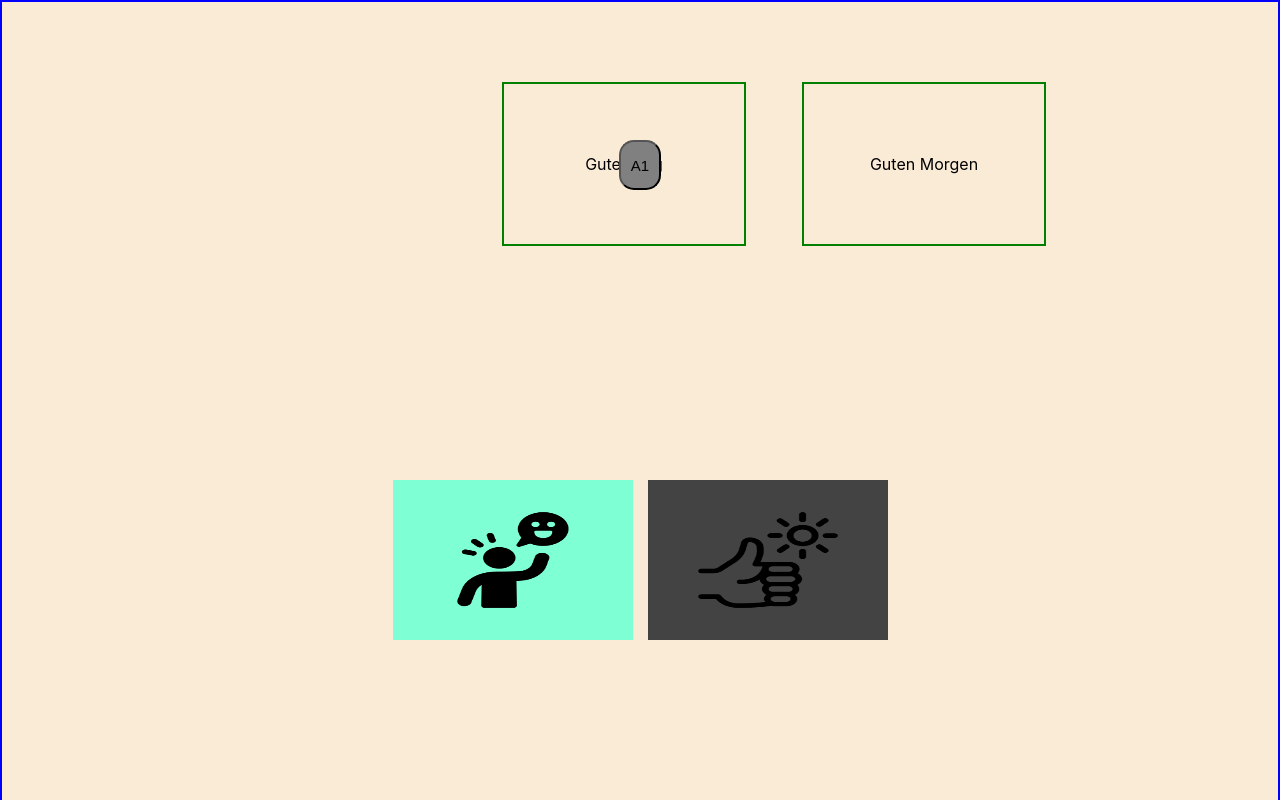
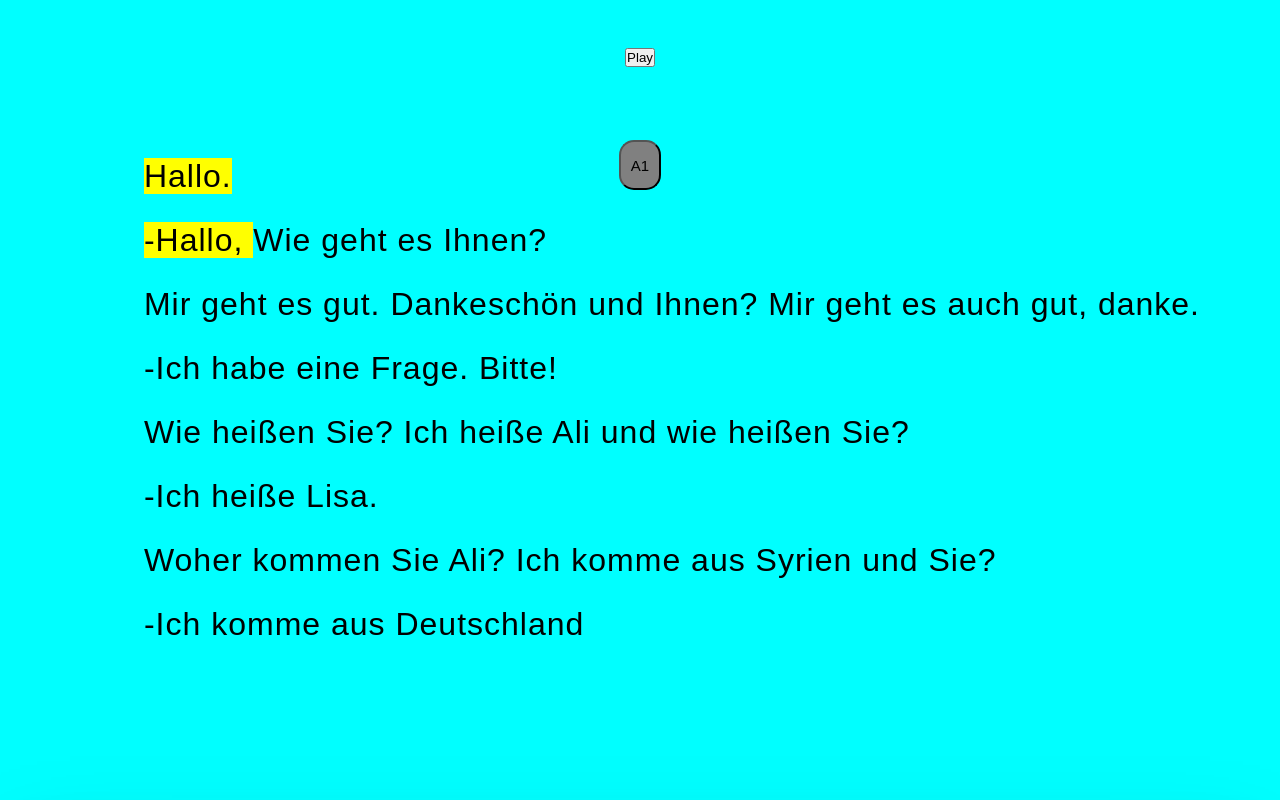
Before and after one commit to arasaa/ziman, a React (Create React App) app: page / in a window 1280 px wide. Shown: the top 800 px of the page. Built offline with nearby package versions, Linux system fonts and the light colour scheme.

Commit message:
finished part sex and almost partseven

```diff
--- a/src/App.js
+++ b/src/App.js
@@ -29,12 +29,12 @@ import PartFour from './deutsch/parts/PartFour';
 function App() {
   return (
     <div className="#">
-  <PartSex />
+  <PartSeven />
      <Lessons />
 
 
   {/**  <PartFiveAudio />
-   *
+   * <PartSex />
 
     <PartSeven />
 
--- a/src/deutsch/parts/PartSex.jsx
+++ b/src/deutsch/parts/PartSex.jsx
@@ -144,7 +144,7 @@ function PartSex() {
       <div className="icon-container">
         {!divs.find((div) => div.isMatched && div.text === 'Guten Tag') && (
           <img
-            className="tag"
+            className="tag divs-icon"
             dataWord="Guten Tag"
             src={gutenTag}
             alt=""
@@ -154,7 +154,7 @@ function PartSex() {
         )}
         {!divs.find((div) => div.isMatched && div.text === 'Guten Morgen') && (
           <img
-            className="morgen"
+            className="morgen divs-icon"
             dataWord="Guten Morgen"
             src={gutenMorgen}
             alt=""
--- /dev/null
+++ b/src/deutsch/parts/partSeven.css
@@ -0,0 +1,26 @@
+.part-seven-container{
+    width: 100%;
+    height: 100vh;
+    background-color: aqua;
+    display: flex;
+    justify-content: center;
+    align-items: center;
+}
+.text-container{
+
+}
+.part-seven-container p {
+    white-space: pre-line;
+    font-family: sans-serif;
+    letter-spacing: 1px;
+    font-size: larger;
+    line-height: 2;
+    font-size: 2em;
+    position: absolute;
+    right: 5rem;
+  }
+  .audio-button{
+    align-self: flex-start;
+    position: relative;
+    top: 3rem;
+  }
--- a/src/deutsch/parts/partSeven.jsx
+++ b/src/deutsch/parts/partSeven.jsx
@@ -1,4 +1,5 @@
 import React, { useState, useEffect } from 'react';
+import './partSeven.css'
 //import vorstellung from '../sounds/vorstellung.mp3'
 
 
@@ -66,12 +67,20 @@ const PartSeven = () => {
     setIsPlaying(!isPlaying);
   };
 
-  const text = "Hallo.-Hallo. Wie geht es Ihnen?-Mir geht es gut. Dankeschön und Ihnen? Mir geht es auch gut, danke. -Ich habe eine Frage. Bitte!-Wie heißen Sie?Ich heiße Ali und wie heißen Sie?-Ich heiße Lisa. Woher kommen Sie Ali?Ich komme aus Syrien und Sie?-Ich komme aus Deutschland";
+  const text = `Hallo.
+-Hallo, Wie geht es Ihnen?
+Mir geht es gut. Dankeschön und Ihnen? Mir geht es auch gut, danke.
+-Ich habe eine Frage. Bitte!
+ Wie heißen Sie? Ich heiße Ali und wie heißen Sie?
+-Ich heiße Lisa.
+ Woher kommen Sie Ali? Ich komme aus Syrien und Sie?
+-Ich komme aus Deutschland`;
+
   //const audioSrc = {vorstellung};
 
   return (
-    <div>
-      <p>
+    <div className='part-seven-container'>
+      <p className='text-container'>
         {text.split(' ').map((word, index) => (
           <span
             key={index}
@@ -92,7 +101,7 @@ const PartSeven = () => {
           setHighlightedIndex(text.split(' ').length - 1);
         }}
       ></audio>
-      <button onClick={handlePlayPause}>{isPlaying ? 'Pause' : 'Play'}</button>
+      <button className='audio-button' onClick={handlePlayPause}>{isPlaying ? 'Pause' : 'Play'}</button>
     </div>
   );
 };
--- a/src/deutsch/parts/partSex.css
+++ b/src/deutsch/parts/partSex.css
@@ -3,11 +3,11 @@
     justify-content: center;
     align-items: center;
     position: fixed;
-    /* top: 2rem; */
+    top: 0rem;
     width: -webkit-fill-available;
     height: 100vh;
-    border: 2px blue solid;
-    background-color: antiquewhite;
+    border: 2px rgb(5, 5, 135) solid;
+    background-color: #005c7d;
 }
 .draggable-div{
     display: flex;
@@ -17,6 +17,9 @@
     width: 15rem;
     height: 10rem;
     margin-top: 5rem;
+    box-shadow: rgba(50, 50, 93, 0.25) 0px 50px 100px -20px, rgba(0, 0, 0, 0.3) 0px 30px 60px -30px, rgba(10, 37, 64, 0.35) 0px -2px 6px 0px inset;
+    color: #ade9ed;
+    font-size: 2.3em;
 
 }
 
@@ -25,6 +28,10 @@
     justify-content: center;
     position: fixed;
     bottom: 10rem;
+}
+.divs-icon{
+    border-radius: 5px;
+    box-shadow: rgba(50, 50, 93, 0.25) 0px 30px 60px -12px inset, rgba(0, 0, 0, 0.3) 0px 18px 36px -18px inset;
 }
 .tag{
     width: 15rem;
@@ -93,6 +100,7 @@ modul
         position: absolute;
         color: #145a4e;
         border: none;
+        cursor: pointer;
     }
     .modal-check-icon{
         align-self: center;
```
